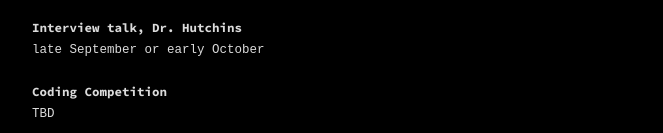
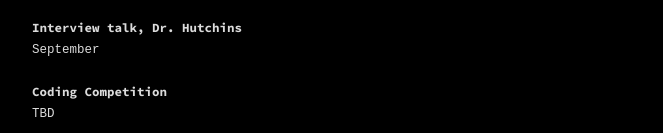
Before and after one commit to GroveCityACM/GroveCityACM.github.io, a plain HTML site: page fall2022.html in a window 1280 px wide. Shown: the part 346-479 px from the top of the page, without its empty margins (308-971 px from the left). Drawn offline with Linux system fonts and the light colour scheme.

Commit message:
Update fall2022.html

```diff
--- a/fall2022.html
+++ b/fall2022.html
@@ -38,7 +38,7 @@
 </code></pre></div></div>
 
 <h1 id="talkFall1">Interview talk, Dr. Hutchins</h1>
-<div class="language-plaintext highlighter-rouge"><div class="highlight"><pre class="highlight"><code>late September or early October
+<div class="language-plaintext highlighter-rouge"><div class="highlight"><pre class="highlight"><code>September
 </code></pre></div></div>
 
 <h1 id="codingCompetition">Coding Competition</h1>
```
